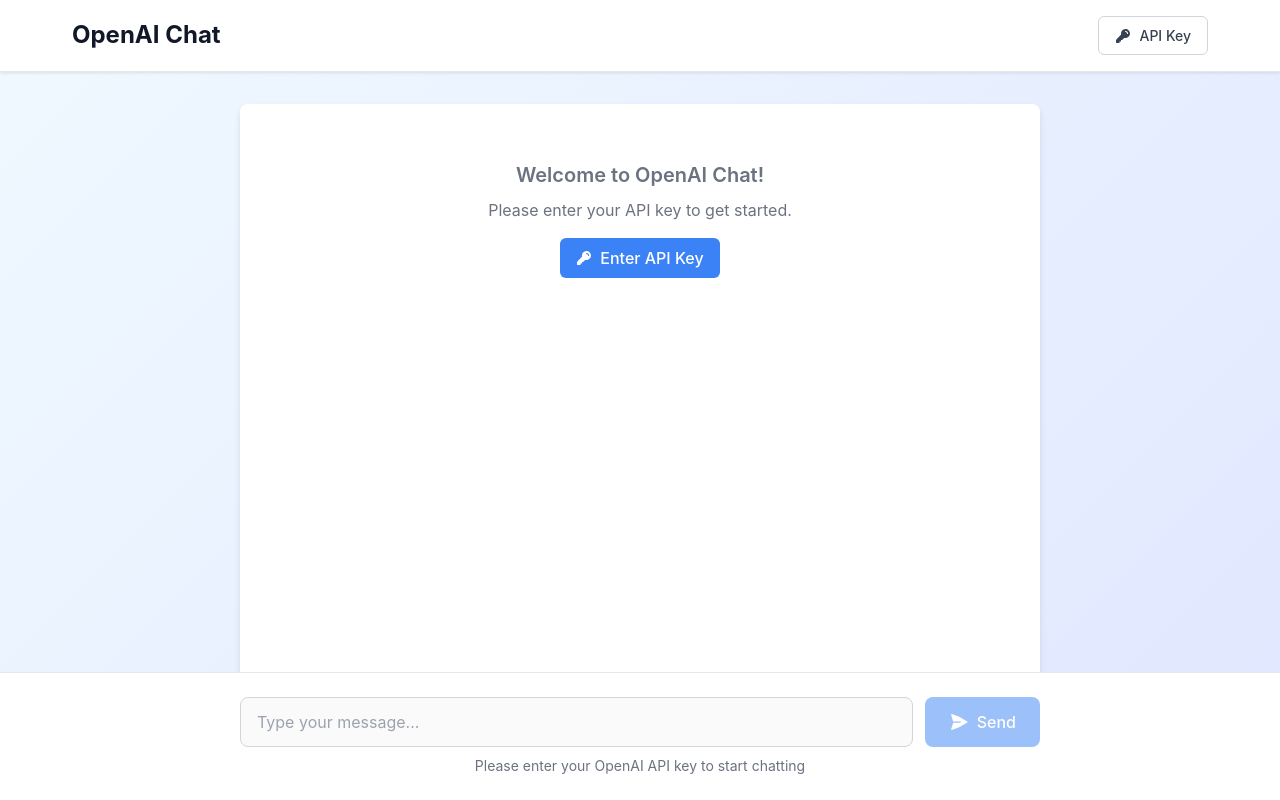
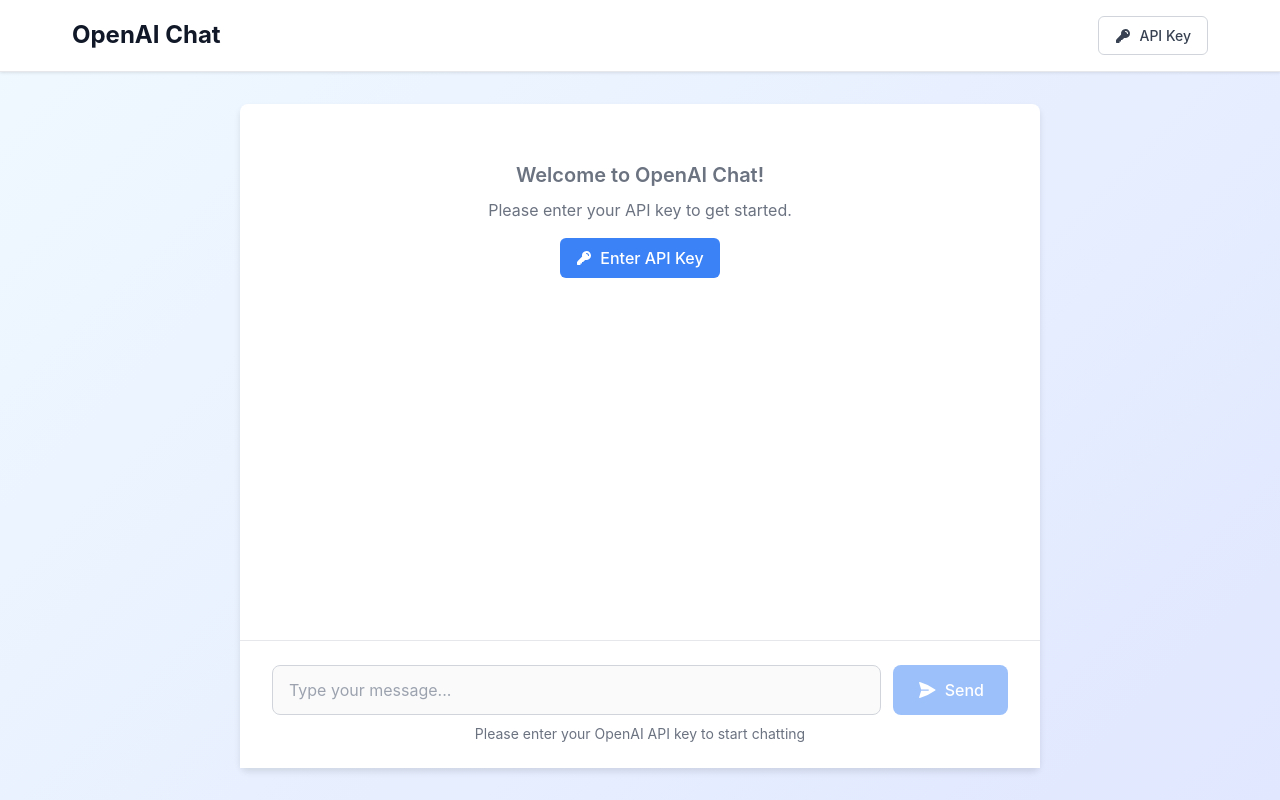
Before and after one commit to ovokpus/openai-chat-app, a React (Vite) app in the folder frontend/: page / in a window 1280 px wide. Built offline with nearby package versions, Linux system fonts and the light colour scheme.

Commit message:
Layout is broken - need to fix this properly
Current issues:
- Made it worse by moving input back inside chat container
- Layout is completely broken now
- Need to go back to basics and fix this step by step

```diff
--- a/frontend/src/App.css
+++ b/frontend/src/App.css
@@ -100,7 +100,6 @@
   display: flex;
   justify-content: center;
   padding: 2rem;
-  padding-bottom: 6rem;
   overflow: hidden;
 }
 
@@ -242,14 +241,10 @@
 
 /* Input Area */
 .input-area {
-  position: fixed;
-  bottom: 0;
-  left: 0;
-  right: 0;
   background: white;
   border-top: 1px solid #e5e7eb;
   padding: 1.5rem 2rem;
-  z-index: 100;
+  flex-shrink: 0;
 }
 
 .input-form {
--- a/frontend/src/App.tsx
+++ b/frontend/src/App.tsx
@@ -262,10 +262,8 @@
 
             <div ref={messagesEndRef} />
           </div>
-        </div>
-      </main>
 
-      {/* Input Area - Fixed at bottom */}
+          {/* Input Area */}
           <div className="input-area">
             <form onSubmit={handleSubmit} className="input-form">
               <div className="input-wrapper">
@@ -297,6 +295,8 @@
             )}
           </div>
         </div>
+      </main>
+    </div>
   )
 }
 
```
Also changed, not shown: 1 other file (tests, documents, lock files or other folders). Lines whose indentation alone changed are shown as unchanged.
